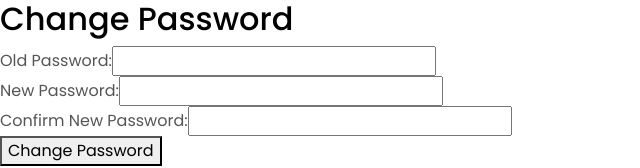
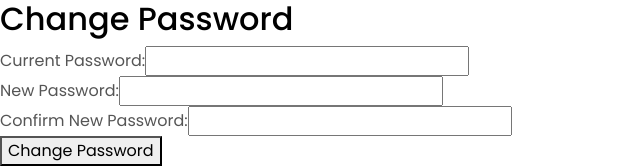
Before and after one commit to DangTrieu02/FrontEnd-Module6, a React (Create React App) app in the folder my-app/: page /change-password in a window 1280 px wide. Shown: the top 168 px of the page, without its empty margins (0-640 px from the left). Built offline with nearby package versions, Linux system fonts and the light colour scheme.

Commit message:
add change password

```diff
--- a/my-app/src/page/user/change-password.js
+++ b/my-app/src/page/user/change-password.js
@@ -7,11 +7,11 @@ import * as Yup from 'yup';
 import {useDispatch, useSelector} from "react-redux";
 
 const ChangePasswordSchema = Yup.object().shape({
-    oldPassword: Yup.string().required('Old Password is required'),
+    currentPassword: Yup.string().required('Old Password is required'),
     newPassword: Yup.string()
         .min(6, 'New Password must be at least 6 characters')
         .required('New Password is required'),
-    confirmPassword: Yup.string()
+    confirmNewPassword: Yup.string()
         .oneOf([Yup.ref('newPassword'), null], 'Passwords must match')
         .required('Confirm New Password is required'),
 });
@@ -34,18 +34,18 @@ const user = useSelector((state)=>{
             <h2>Change Password</h2>
             <Formik
                 initialValues={{
-                    oldPassword: '',
+                    currentPassword: '',
                     newPassword: '',
-                    confirmPassword: '',
+                    confirmNewPassword: '',
                 }}
                 validationSchema={ChangePasswordSchema}
                 onSubmit={handleSubmit}
             >
                 <Form>
                     <div>
-                        <label htmlFor="oldPassword">Old Password:</label>
-                        <Field type="password" id="oldPassword" name="oldPassword" />
-                        <ErrorMessage name="oldPassword" component="div" />
+                        <label htmlFor="currentPassword">Current Password:</label>
+                        <Field type="password" id="currentPassword" name="currentPassword" />
+                        <ErrorMessage name="currentPassword" component="div" />
                     </div>
                     <div>
                         <label htmlFor="newPassword">New Password:</label>
@@ -53,9 +53,9 @@ const user = useSelector((state)=>{
                         <ErrorMessage name="newPassword" component="div" />
                     </div>
                     <div>
-                        <label htmlFor="confirmPassword">Confirm New Password:</label>
-                        <Field type="password" id="confirmPassword" name="confirmPassword" />
-                        <ErrorMessage name="confirmPassword" component="div" />
+                        <label htmlFor="confirmNewPassword">Confirm New Password:</label>
+                        <Field type="password" id="confirmNewPassword" name="confirmNewPassword" />
+                        <ErrorMessage name="confirmNewPassword" component="div" />
                     </div>
                     <button type="submit">Change Password</button>
                 </Form>
```
